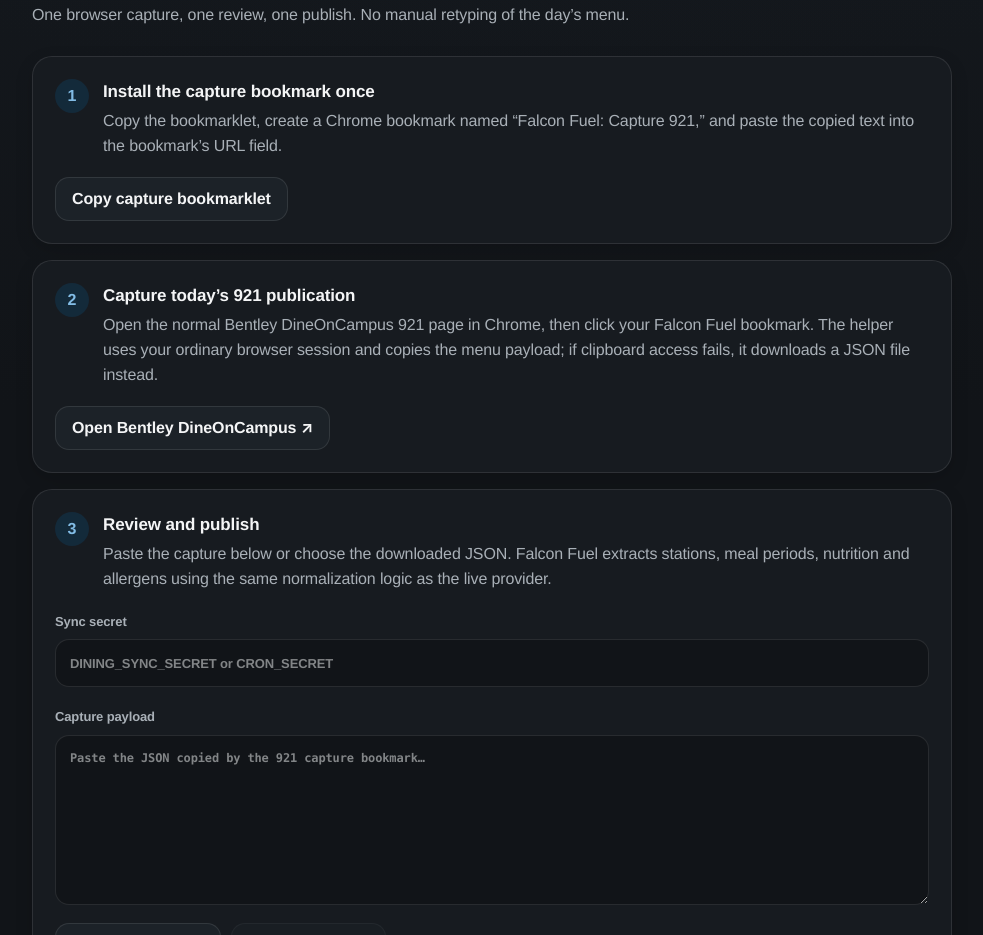
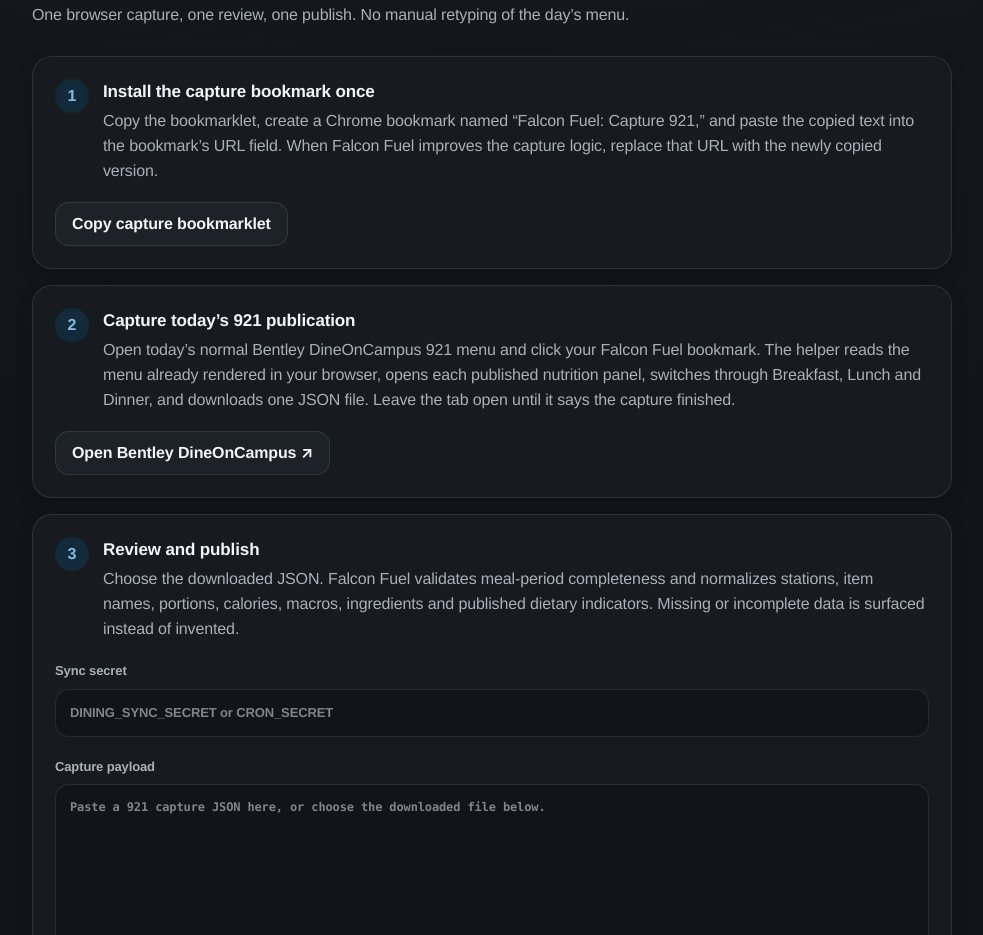
Before and after one commit to JamoV18/Bentley-Fuel, a Next.js app: page /admin/921-sync in a window 1280 px wide. Shown: the part 137-1072 px from the top of the page, without its empty margins (148-1131 px from the left). Built offline with nearby package versions, Linux system fonts and the light colour scheme; a web font is replaced by a local one.

Commit message:
Clarify rendered-page 921 sync workflow

```diff
--- a/src/app/admin/921-sync/SyncClient.tsx
+++ b/src/app/admin/921-sync/SyncClient.tsx
@@ -46,7 +46,7 @@ export default function SyncClient() {
 
   async function copyBookmarklet() {
     await navigator.clipboard.writeText(CAPTURE_921_BOOKMARKLET);
-    setMessage("Bookmarklet copied. Create a bookmark named “Falcon Fuel: Capture 921” and paste this into its URL field once.");
+    setMessage("Bookmarklet copied. Edit your “Falcon Fuel: Capture 921” bookmark and replace its URL with the copied text.");
   }
 
   async function readFile(file?: File) {
@@ -78,7 +78,7 @@ export default function SyncClient() {
       if (data.preview) setPreview(data.preview);
       setMessage(mode === "publish" && data.published
         ? `Published ${data.published.itemCount} items for ${data.published.menuDate}. Falcon Fuel can now serve this verified same-day menu when DineOnCampus blocks the server.`
-        : "Preview ready. Review the counts and warnings, then publish.");
+        : "Preview ready. Review all three meal-period counts and warnings, then publish.");
     } catch (error) {
       setMessage(error instanceof Error ? error.message : "Sync failed.");
     } finally {
@@ -98,24 +98,24 @@ export default function SyncClient() {
       </header>
 
       <section className="ff921-card">
-        <div className="ff921-step"><span>1</span><div><strong>Install the capture bookmark once</strong><p>Copy the bookmarklet, create a Chrome bookmark named “Falcon Fuel: Capture 921,” and paste the copied text into the bookmark’s URL field.</p></div></div>
+        <div className="ff921-step"><span>1</span><div><strong>Install the capture bookmark once</strong><p>Copy the bookmarklet, create a Chrome bookmark named “Falcon Fuel: Capture 921,” and paste the copied text into the bookmark’s URL field. When Falcon Fuel improves the capture logic, replace that URL with the newly copied version.</p></div></div>
         <button className="ff921-secondary" type="button" onClick={copyBookmarklet}>Copy capture bookmarklet</button>
       </section>
 
       <section className="ff921-card">
-        <div className="ff921-step"><span>2</span><div><strong>Capture today’s 921 publication</strong><p>Open the normal Bentley DineOnCampus 921 page in Chrome, then click your Falcon Fuel bookmark. The helper uses your ordinary browser session and copies the menu payload; if clipboard access fails, it downloads a JSON file instead.</p></div></div>
+        <div className="ff921-step"><span>2</span><div><strong>Capture today’s 921 publication</strong><p>Open today’s normal Bentley DineOnCampus 921 menu and click your Falcon Fuel bookmark. The helper reads the menu already rendered in your browser, opens each published nutrition panel, switches through Breakfast, Lunch and Dinner, and downloads one JSON file. Leave the tab open until it says the capture finished.</p></div></div>
         <a className="ff921-link" href="https://dineoncampus.com/bentley/whats-on-the-menu" target="_blank" rel="noreferrer">Open Bentley DineOnCampus ↗</a>
       </section>
 
       <section className="ff921-card">
-        <div className="ff921-step"><span>3</span><div><strong>Review and publish</strong><p>Paste the capture below or choose the downloaded JSON. Falcon Fuel extracts stations, meal periods, nutrition and allergens using the same normalization logic as the live provider.</p></div></div>
+        <div className="ff921-step"><span>3</span><div><strong>Review and publish</strong><p>Choose the downloaded JSON. Falcon Fuel validates meal-period completeness and normalizes stations, item names, portions, calories, macros, ingredients and published dietary indicators. Missing or incomplete data is surfaced instead of invented.</p></div></div>
 
         <label className="ff921-label">Sync secret
           <input className="ff921-input" type="password" value={secret} onChange={(event) => setSecret(event.target.value)} placeholder="DINING_SYNC_SECRET or CRON_SECRET" autoComplete="off" />
         </label>
 
         <label className="ff921-label">Capture payload
-          <textarea className="ff921-textarea" value={captureText} onChange={(event) => { setCaptureText(event.target.value); setPreview(undefined); }} placeholder="Paste the JSON copied by the 921 capture bookmark…" spellCheck={false} />
+          <textarea className="ff921-textarea" value={captureText} onChange={(event) => { setCaptureText(event.target.value); setPreview(undefined); }} placeholder="Paste a 921 capture JSON here, or choose the downloaded file below." spellCheck={false} />
         </label>
 
         <div className="ff921-actions">
@@ -136,7 +136,7 @@ export default function SyncClient() {
             {Object.entries(preview.periodItemCounts).map(([period, count]) => <div key={period}><span>{period.replace("-", " ")}</span><strong>{count}</strong></div>)}
           </div>
           {warnings.length > 0 ? <div className="ff921-issues"><strong>{warnings.length} item{warnings.length === 1 ? "" : "s"} to review</strong>{warnings.slice(0, 12).map((issue, index) => <p key={`${issue.code}-${index}`}>{issue.message}</p>)}{warnings.length > 12 ? <p>+ {warnings.length - 12} more warnings</p> : null}</div> : null}
-          {blockingIssues.length > 0 ? <div className="ff921-errors">{blockingIssues.map((issue, index) => <p key={`${issue.code}-${index}`}>{issue.message}</p>)}</div> : null}
+          {blockingIssues.length > 0 ? <div className="ff921-errors"><strong>Publish blocked</strong>{blockingIssues.map((issue, index) => <p key={`${issue.code}-${index}`}>{issue.message}</p>)}</div> : null}
           <button className="ff921-primary" type="button" disabled={busy || blockingIssues.length > 0} onClick={() => void submit("publish")}>Publish {preview.menuDate} 921 menu</button>
         </section>
       ) : null}
```
